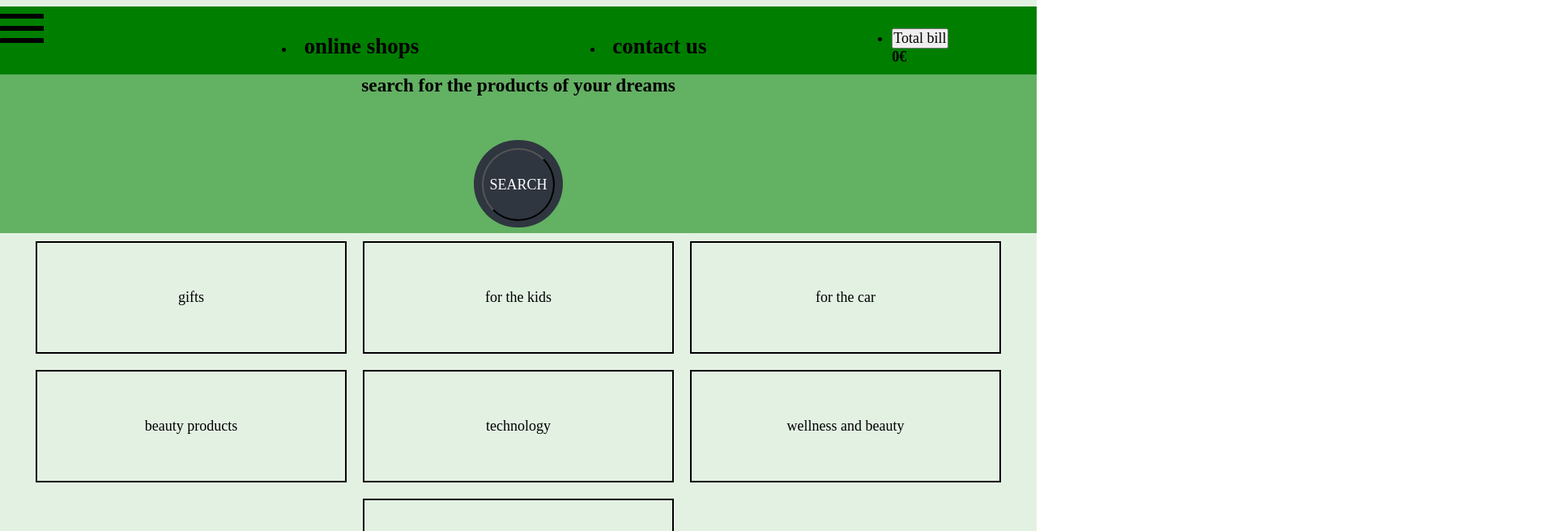
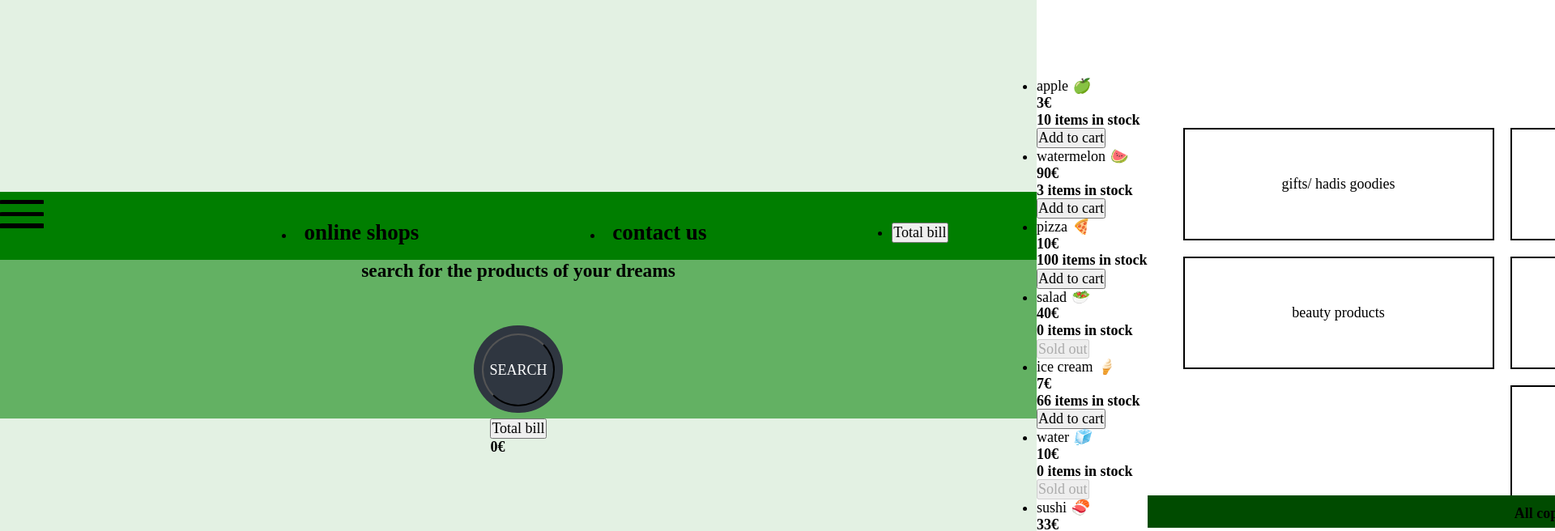
Before and after one commit to AngelosPa/online-shop, a React (Create React App) app: page / in a window 1280 px wide. Shown: the top 656 px of the page at 81% size, 1920 px wide, since content can reach past the window. Built offline with nearby package versions, Linux system fonts and the light colour scheme.

Commit message:
implementing things

```diff
--- a/src/App.js
+++ b/src/App.js
@@ -1,18 +1,22 @@
 import React, { useState } from "react";
 //import Data from "./data.json";
-
+import { Store, StoreContext } from "./context";
+import Productlist from "./components/innercomponents/Productlist";
 import HeroSection from "./components/HeroSection";
 import MainShop from "./components/MainShop";
 import Footer from "./components/Footer";
 import "./scss/Main.scss";
-//the hooks
+
 const App = () => {
   return (
-    <div className="body-container">
-      <HeroSection />
-      <MainShop />
-      <Footer />
-    </div>
+    <StoreContext.Provider value={Store}>
+      <div className="body-container">
+        <HeroSection />
+        <Productlist />
+        <MainShop />
+        <Footer />
+      </div>
+    </StoreContext.Provider>
   );
 };
 
--- a/src/components/HeroSection.js
+++ b/src/components/HeroSection.js
@@ -1,24 +1,20 @@
 // import React from "react";
-import React, { useState } from "react";
+import React, { useState, useContext } from "react";
 import Data from "../data.json";
-import ProductList from "./ProductList";
+
+import ProductItem from "./innercomponents/Productitem";
+import { StoreContext } from "../context";
 const HeroSection = () => {
-  const [totalBill, setTotalBill] = useState(0);
   const [data, setData] = useState(Data);
   const [userInput, setUserInput] = useState("");
   const [filteredData, setFilteredData] = useState([]);
-  const [cart, setCart] = useState([]);
+  const [totalBill, setTotalBill] = useState(0);
+  const store = useContext(StoreContext);
+  //   const [cart, setCart] = useState([]);
 
-  const addToCart = (info) => {
-    setCart((prev) => [...prev, info]);
-  };
-
-  const bill = () => {
-    console.log(cart);
-    const total = cart.reduce((acc, cur) => acc + cur.price, 0);
-    setTotalBill(total);
-    console.log(total);
-  };
+  const items = store.data.map((item, i) => (
+    <ProductItem key={i} info={item} addToCart={store.addToCart} />
+  ));
 
   const changeHandle = (e) => {
     setUserInput(() => e.target.value);
@@ -67,7 +63,9 @@ const HeroSection = () => {
           </li>
           <li>
             <div>
-              <button onClick={bill}>Total bill</button> <h6>{totalBill}€</h6>
+              <button onClick={() => setTotalBill(store.bill())}>
+                Total bill
+              </button>
             </div>
           </li>
         </ul>
@@ -90,7 +88,7 @@ const HeroSection = () => {
         {" "}
         {/* this one displays everything and if the user typews something displays only that i want it to soplay only when the user rights */}
         {/* <ProductList data={userInput ? filteredData : data} /> */}
-        <ProductList data={filteredData} addToCart={addToCart} />
+        {/* <ProductList data={filteredData} addToCart={addToCart} /> */}
       </div>
     </div>
   );
--- a/src/components/MainShop.js
+++ b/src/components/MainShop.js
@@ -1,9 +1,12 @@
 import React from "react";
-
+import Productlist from "./innercomponents/Productlist";
 const MainShop = () => {
   return (
     <div className="mainmenu">
-      <div className="item">gifts</div>
+      <div className="item">
+        gifts/ hadis goodies
+        <div className="hadis">{/* <Productlist /> */}</div>
+      </div>
       <div className="item">for the kids</div>
       <div className="item">for the car</div>
       <div className="item">beauty products</div>
--- a/src/components/ProductList.js
+++ /dev/null
@@ -1,15 +0,0 @@
-import React, { useState } from "react";
-import ProductItem from "./Productitem";
-
-const ProductList = ({ data, addToCart }) => {
-  const items = data.map((item, i) => (
-    <ProductItem key={i} info={item} addToCart={addToCart} />
-  ));
-
-  return (
-    <React.Fragment>
-      <ul>{items}</ul>
-    </React.Fragment>
-  );
-};
-export default ProductList;
--- /dev/null
+++ b/src/components/innercomponents/Productlist.js
@@ -0,0 +1,23 @@
+import React, { useState, useContext } from "react";
+import ProductItem from "../innercomponents/Productitem";
+import { StoreContext } from "../../context";
+const ProductList = () => {
+  const store = useContext(StoreContext);
+  //   const [cart, setCart] = useState([]);
+  const [totalBill, setTotalBill] = useState(0);
+
+  const items = store.data.map((item, i) => (
+    <ProductItem key={i} info={item} addToCart={store.addToCart} />
+  ));
+  // store.print("Hadi");
+  return (
+    <React.Fragment>
+      <div>
+        <button onClick={() => setTotalBill(store.bill())}>Total bill</button>
+        <h6>{totalBill}€</h6>
+      </div>
+      <ul>{items}</ul>
+    </React.Fragment>
+  );
+};
+export default ProductList;
--- /dev/null
+++ b/src/context/index.js
@@ -0,0 +1,16 @@
+import React from "react";
+import Data from "../data.json";
+//an object with our data.json and the functions for the card add and for the total ammount
+const Store = {
+  data: Data,
+  cart: [],
+  print: (str) => console.log(str),
+  bill: function () {
+    return this.cart.reduce((acc, cur) => acc + cur.price, 0);
+  },
+  addToCart: (item) => Store.cart.push(item),
+};
+
+const StoreContext = React.createContext(Store);
+
+export { Store, StoreContext };
--- a/src/scss/layouts/__layouts-dir.scss
+++ b/src/scss/layouts/__layouts-dir.scss
@@ -63,6 +63,12 @@ body {
     @include flexthing;
     width: 100vw;
     height: 58vh;
+    .hadis {
+      width: 100%;
+      height: 80%;
+      border: 2px red dashed;
+      display: none;
+    }
     .item {
       @include flexthing;
       width: 30%;
```
Also changed, not shown: src/components/innercomponents/Productitem.js (renamed from src/components/Productitem.js).
